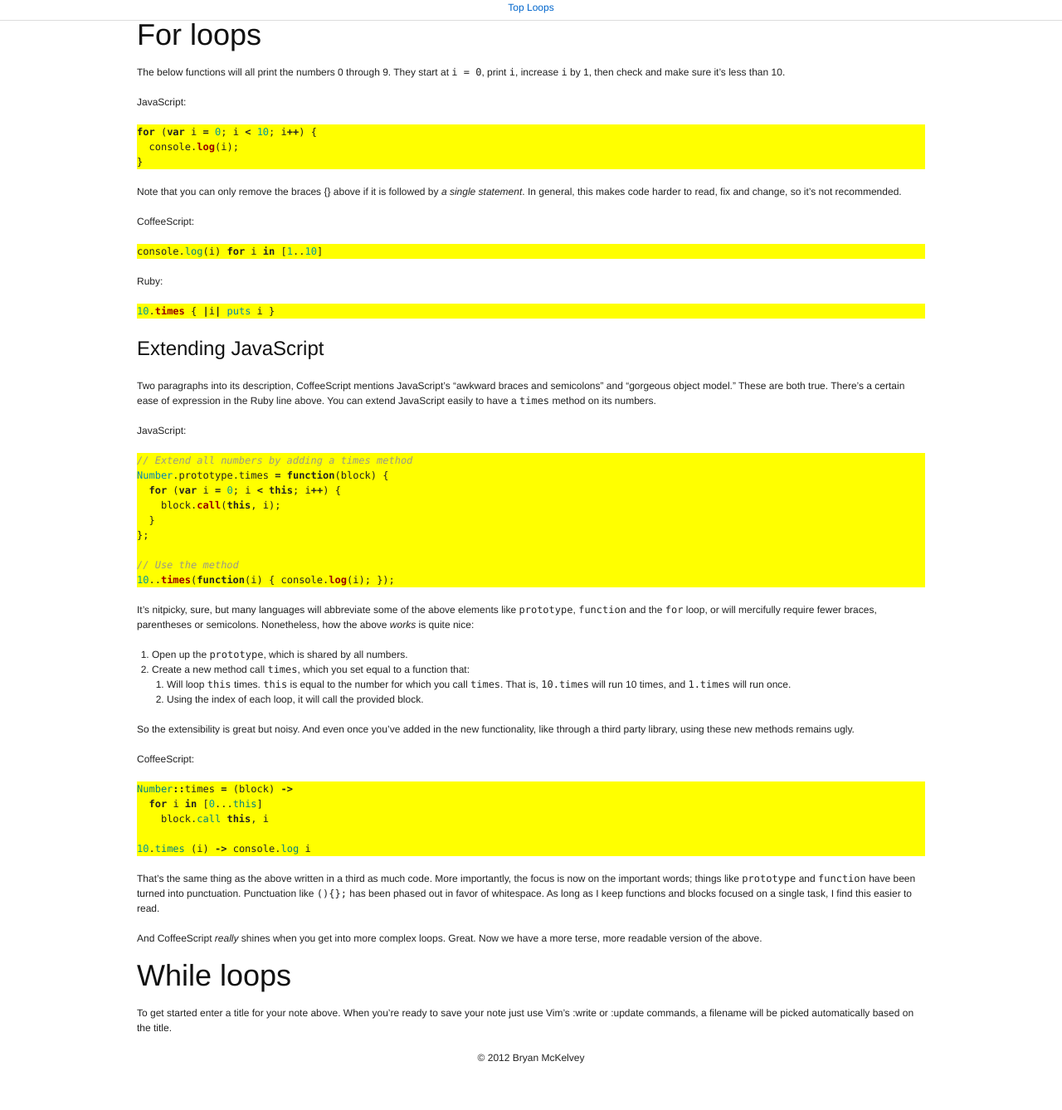
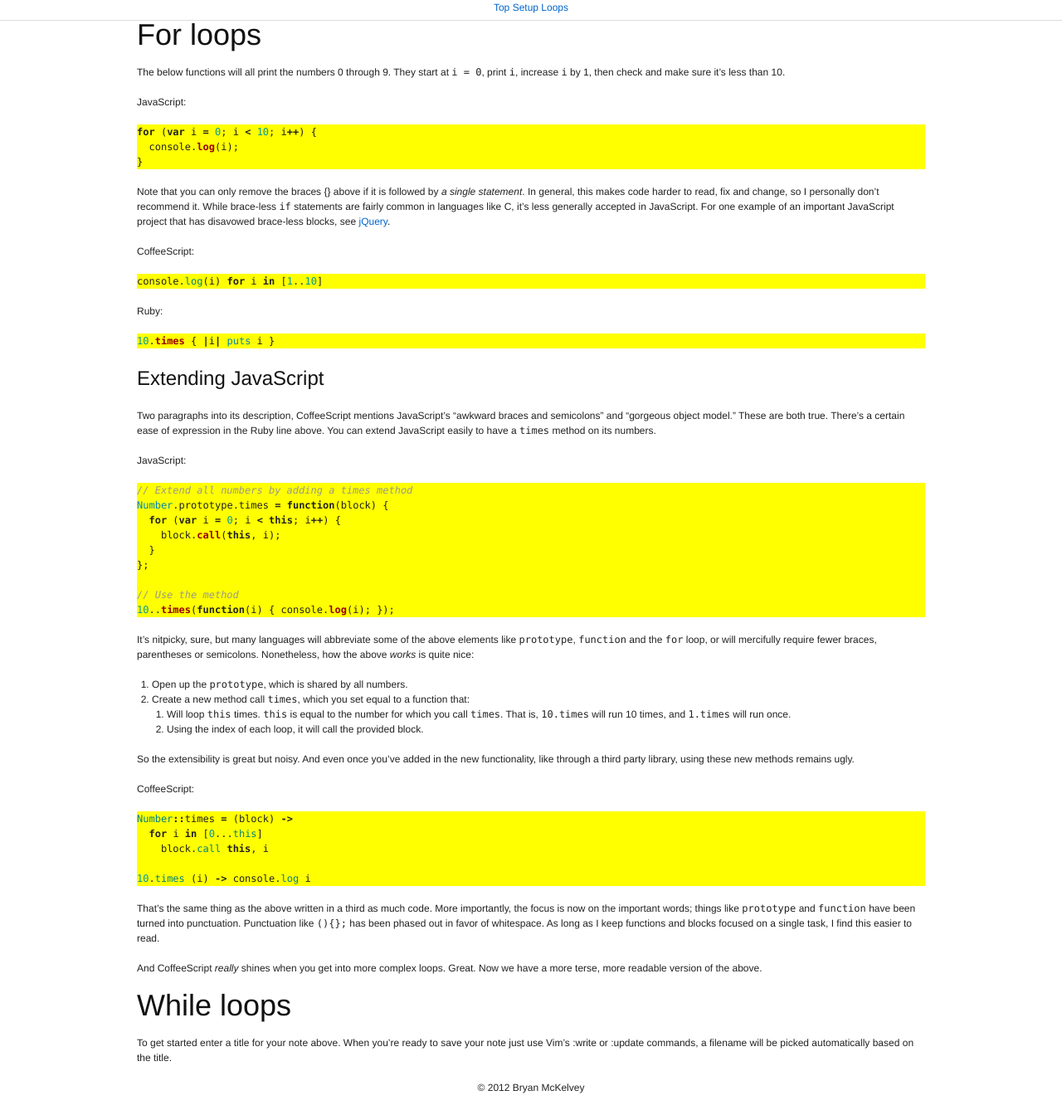
Before and after one commit to brymck/notes, a Jekyll site: the page built from loops.md, in a window 1280 px wide. Shown: the whole page at 83% size. Built offline with Jekyll 4.4.1, drawn with Linux system fonts in a browser that asks for light colours; Markdown is read by kramdown in place of the engine named in the settings; before the commit the page ends 1302 px from its top, so only the background shows below that.

Commit message:
Adding setup info

```diff
--- a/_includes/toc.md
+++ b/_includes/toc.md
@@ -1,2 +1,3 @@
 * [Top](/notes/)
+* [Setup](setup)
 * [Loops](loops)
--- a/loops.md
+++ b/loops.md
@@ -18,9 +18,13 @@
 }
 {% endhighlight %}
 
-Note that you can only remove the braces {} above if it is followed by
-_a single statement_. In general, this makes code harder to read, fix and change, so
-it's not recommended.
+Note that you can only remove the braces {} above if it is followed by _a
+single statement_. In general, this makes code harder to read, fix and change,
+so I personally don't recommend it. While brace-less `if` statements are fairly
+common in languages like C, it's less generally accepted in JavaScript. For one
+example of an important JavaScript project that has disavowed brace-less
+blocks, see
+[jQuery](http://docs.jquery.com/JQuery_Core_Style_Guidelines#Blocks).
 
 CoffeeScript:
 
```
Also changed, not shown: index.md (+8 -0 lines), setup.md (added, +27 -0 lines).
